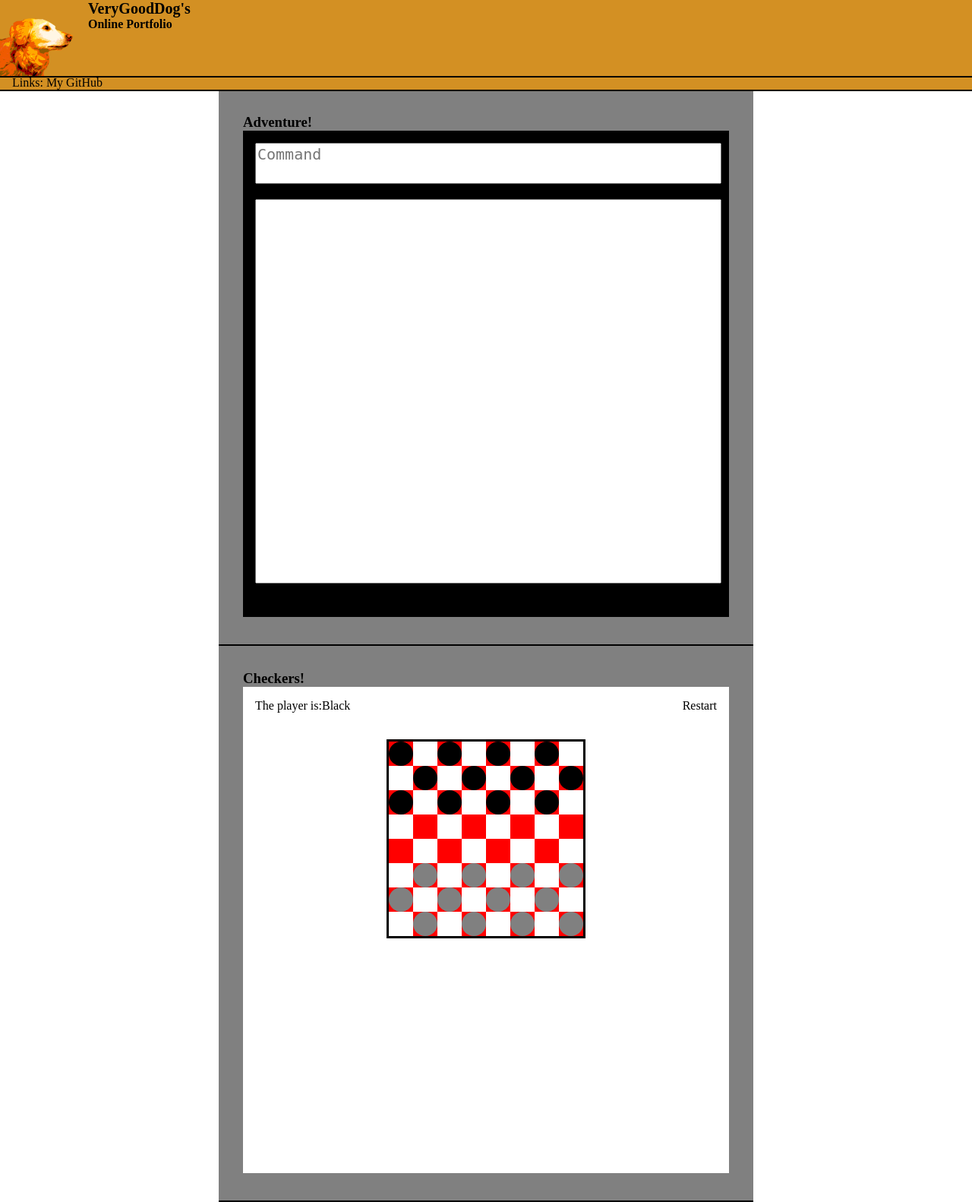
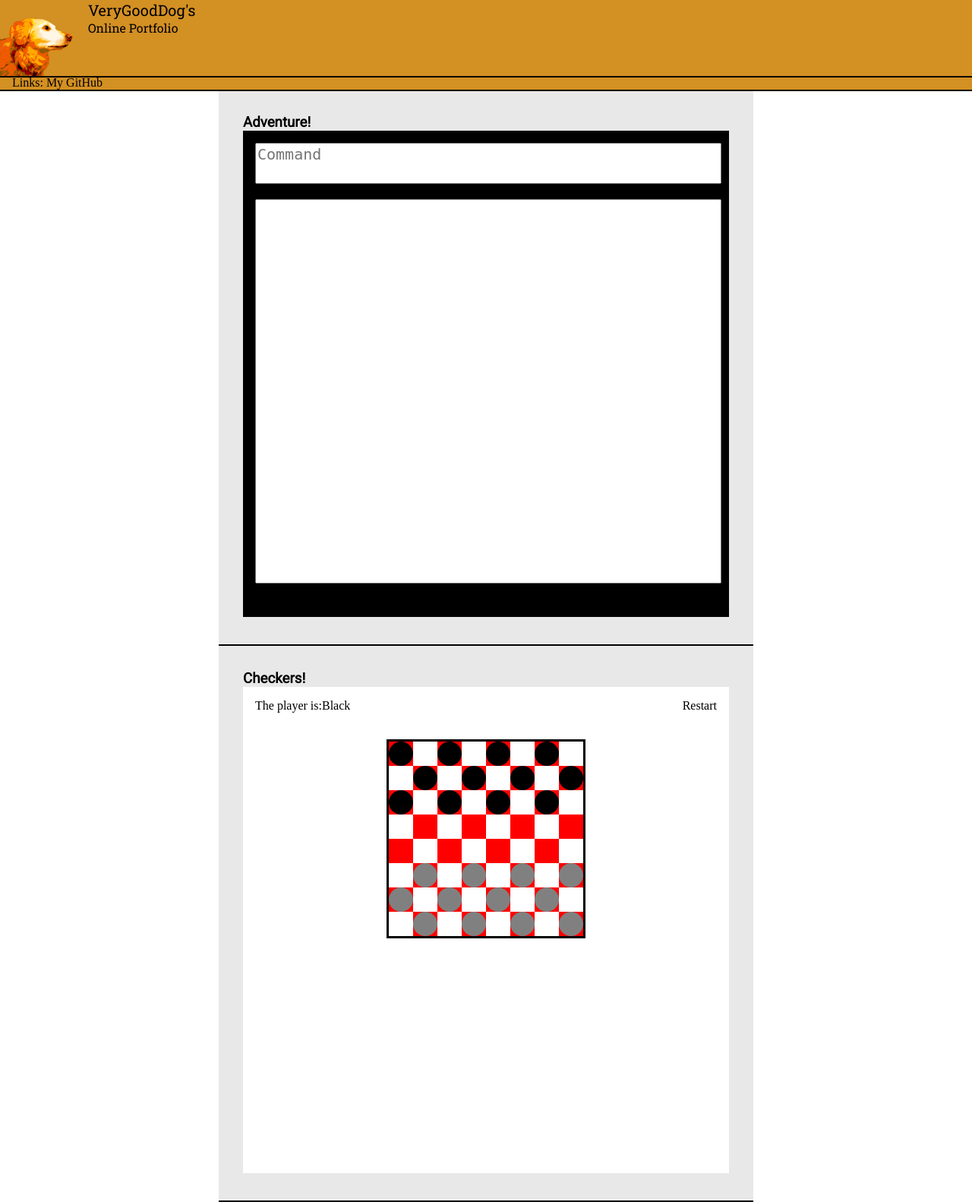
Before and after one commit to VeryGoodDog/VeryGoodDogs-site, a PHP site: page / in a window 1280 px wide. Shown: the whole page at 76% size. Run offline with PHP 8.4, Linux system fonts and the light colour scheme.

Commit message:
new fonts

```diff
--- a/head.php
+++ b/head.php
@@ -1,3 +1,5 @@
+<meta name="viewport" content="width=device-width, initial-scale=1">
+<link href="https://fonts.googleapis.com/css?family=Roboto+Slab:100,400|Roboto:300,400" rel="stylesheet">
 <link rel="stylesheet" href="main.css">
 <link rel="icon" href="VGD logo.png">
 <script src="/jquery/jquery-3.1.1.js"></script>
--- a/header.css
+++ b/header.css
@@ -4,6 +4,7 @@ html {
 }
 
 .header {
+  font-family: 'Roboto Slab', serif;
   position: fixed;
   width: 100%;
   outline: black solid 2px;
@@ -28,11 +29,13 @@ html {
 }
 
 .header h1 {
+  font-weight: 400;
   font-size: 1.25em;
   margin: 0;
 }
 
 .header h2 {
+  font-weight: 400;
   font-size: 1em;
   margin: 0;
 }
--- /dev/null
+++ b/showcases/showcase.css
@@ -0,0 +1,16 @@
+.showcase {
+  font-family: 'Roboto', sans-serif;
+  background-color: #e8e8e8;
+  width: 50%;
+  min-width: 10em;
+  max-width: 40em;
+  margin: auto;
+  padding: 2em;
+  border-bottom: black solid 2px;
+}
+
+iframe {
+  width: 100%;
+  background-color: white;
+  border: none;
+}
```
